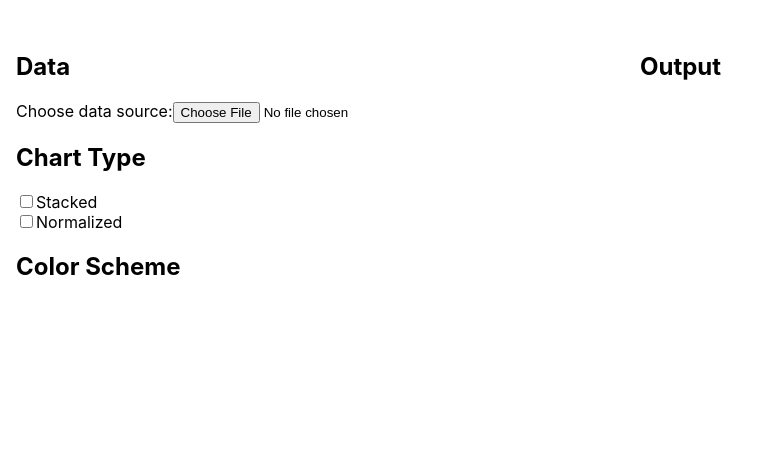
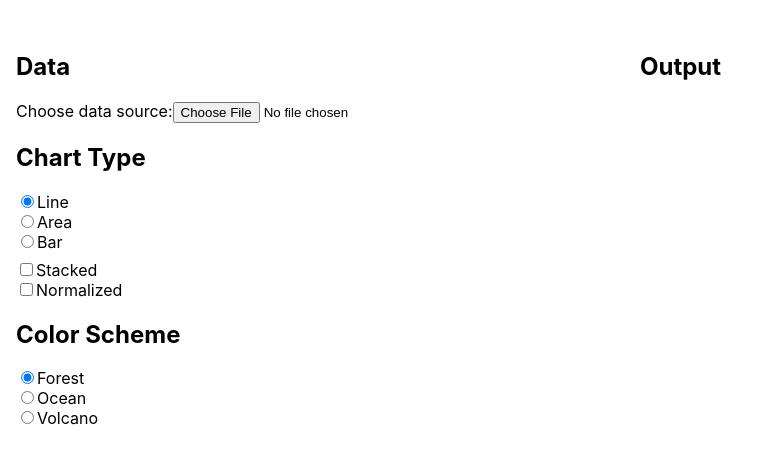
Before and after one commit to Destiner/charter, a Vue app: page / in a window 1280 px wide. Shown: the top 464 px of the page, without its empty margins (0-767 px from the left). Built offline with nearby package versions, Linux system fonts and the light colour scheme.

Commit message:
Controls

```diff
--- a/src/pages/Main.vue
+++ b/src/pages/Main.vue
@@ -12,7 +12,35 @@
 			</div>
 			<div>
 				<h2>Chart Type</h2>
-				<div class="chart-types" />
+				<div class="chart-types">
+					<div>
+						<input
+							v-model="type"
+							type="radio"
+							name="type"
+							value="line"
+						>
+						<label for="line">Line</label>
+					</div>
+					<div>
+						<input
+							v-model="type"
+							type="radio"
+							name="type"
+							value="area"
+						>
+						<label for="area">Area</label>
+					</div>
+					<div>
+						<input
+							v-model="type"
+							type="radio"
+							name="type"
+							value="bar"
+						>
+						<label for="bar">Bar</label>
+					</div>
+				</div>
 				<div class="chart-modifiers">
 					<div>
 						<input
@@ -34,6 +62,35 @@
 			</div>
 			<div>
 				<h2>Color Scheme</h2>
+				<div>
+					<div>
+						<input
+							v-model="colors"
+							type="radio"
+							name="colors"
+							value="forest"
+						>
+						<label for="forest">Forest</label>
+					</div>
+					<div>
+						<input
+							v-model="colors"
+							type="radio"
+							name="colors"
+							value="ocean"
+						>
+						<label for="ocean">Ocean</label>
+					</div>
+					<div>
+						<input
+							v-model="colors"
+							type="radio"
+							name="colors"
+							value="volcano"
+						>
+						<label for="volcano">Volcano</label>
+					</div>
+				</div>
 			</div>
 		</div>
 		<div class="output">
@@ -47,12 +104,16 @@ import { defineComponent, ref } from 'vue';
 
 export default defineComponent({
 	setup() {
+		const type = ref('line');
 		const isStacked = ref(false);
 		const isNormalized = ref(false);
+		const colors = ref('forest');
 
 		return {
+			type,
 			isStacked,
 			isNormalized,
+			colors,
 		};
 	},
 });
@@ -67,4 +128,8 @@ export default defineComponent({
 .input, .output {
 	flex: 1;
 }
+
+.chart-modifiers {
+	margin-top: 8px;
+}
 </style>
```
